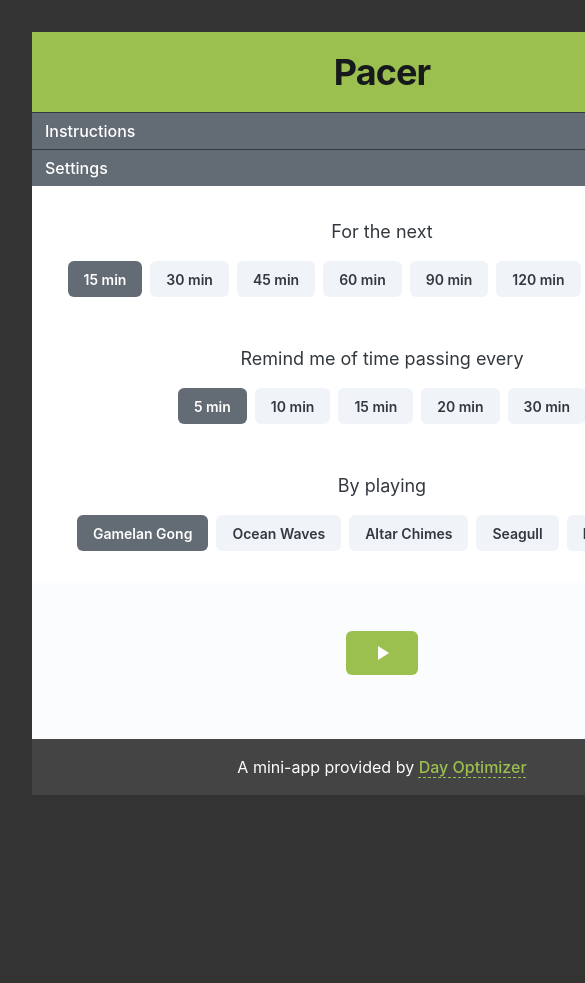
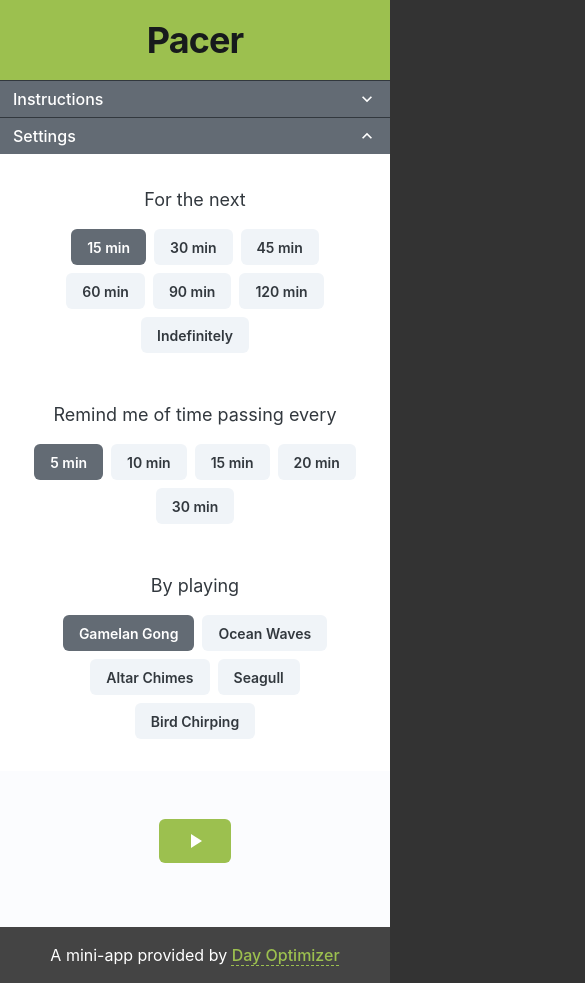
Before and after one commit to fastfedora/pacer, a React (Vite) app: page / in a window 390 px wide. Shown: the top 983 px of the page, 585 px wide, since content can reach past the window. Before the commit the page ends 844 px from the top, so only its background shows below. Built offline with nearby package versions, Linux system fonts and the light colour scheme.

Commit message:
feat: Make mobile friendly

```diff
--- a/src/App.css
+++ b/src/App.css
@@ -1,8 +1,14 @@
 #root {
   max-width: 1280px;
   margin: 0 auto;
-  padding: 2rem;
+  padding: 0rem;
   text-align: center;
+}
+
+@media screen and (min-width: 768px) {
+  #root {
+    padding: 2rem;
+  }
 }
 
 .card {
--- a/src/App.tsx
+++ b/src/App.tsx
@@ -72,7 +72,7 @@ function App() {
   const [isSettingsExpanded, setSettingsExpanded] = useState<boolean>(true);
 
   return (
-    <Stack style={{ width: 700 }}>
+    <Stack style={{ maxWidth: 768 }}>
       <Header />
 
       <AccordionGroup>
--- a/src/components/Timer.tsx
+++ b/src/components/Timer.tsx
@@ -33,7 +33,7 @@ function Timer({ timerInfo }: { timerInfo?: TimerInfo }) {
 
   return (
     <Stack style={{ fontSize: 72, paddingTop: 36 }} spacing={4}>
-      <Stack direction="row" justifyContent="center" spacing={8}>
+      <Stack direction={['column', 'row']} justifyContent="space-evenly" spacing={[8, 8]}>
         <div>
           <Typography level="title-lg">Next tone in</Typography>
           {remainingTime ? formatTime(remainingTime) : '00:00'}
--- a/src/components/settings/DurationSettings.tsx
+++ b/src/components/settings/DurationSettings.tsx
@@ -20,7 +20,12 @@ export default function DurationSettings({
       <Typography level="body-lg">For the next</Typography>
 
       <ButtonGroup
-        style={{ marginLeft: "auto", marginRight: "auto" }}
+        style={{
+          marginLeft: 'auto',
+          marginRight: 'auto',
+          flexWrap: 'wrap',
+          justifyContent: 'center'
+        }}
         variant="soft"
         spacing="0.5rem"
       >
--- a/src/components/settings/PaceSettings.tsx
+++ b/src/components/settings/PaceSettings.tsx
@@ -18,7 +18,12 @@ export default function PaceSettings({
       <Typography level="body-lg">Remind me of time passing every</Typography>
 
       <ButtonGroup
-        style={{ marginLeft: "auto", marginRight: "auto" }}
+        style={{
+          marginLeft: 'auto',
+          marginRight: 'auto',
+          flexWrap: 'wrap',
+          justifyContent: 'center'
+        }}
         variant="soft"
         spacing="0.5rem"
       >
--- a/src/components/settings/ToneSettings.tsx
+++ b/src/components/settings/ToneSettings.tsx
@@ -18,7 +18,12 @@ export default function ToneSettings({
       <Typography level="body-lg">By playing</Typography>
 
       <ButtonGroup
-        style={{ marginLeft: "auto", marginRight: "auto" }}
+        style={{
+          marginLeft: 'auto',
+          marginRight: 'auto',
+          flexWrap: 'wrap',
+          justifyContent: 'center'
+        }}
         variant="soft"
         spacing="0.5rem"
       >
```
